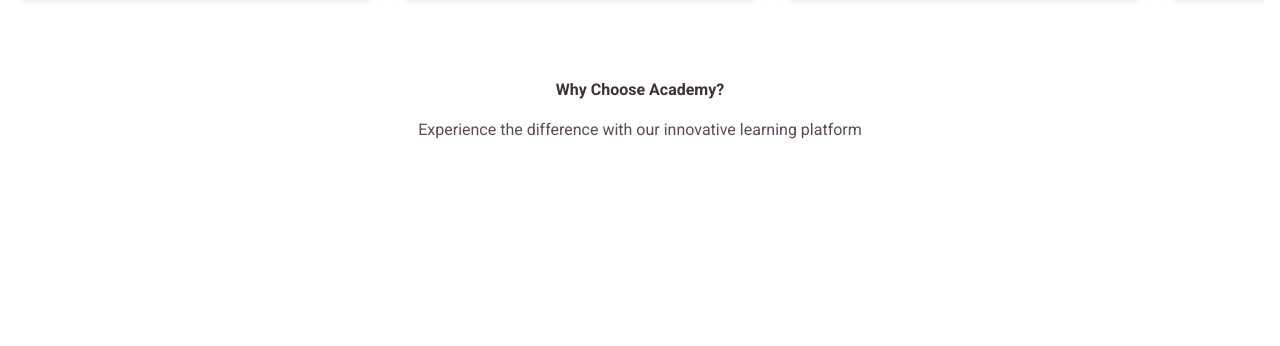
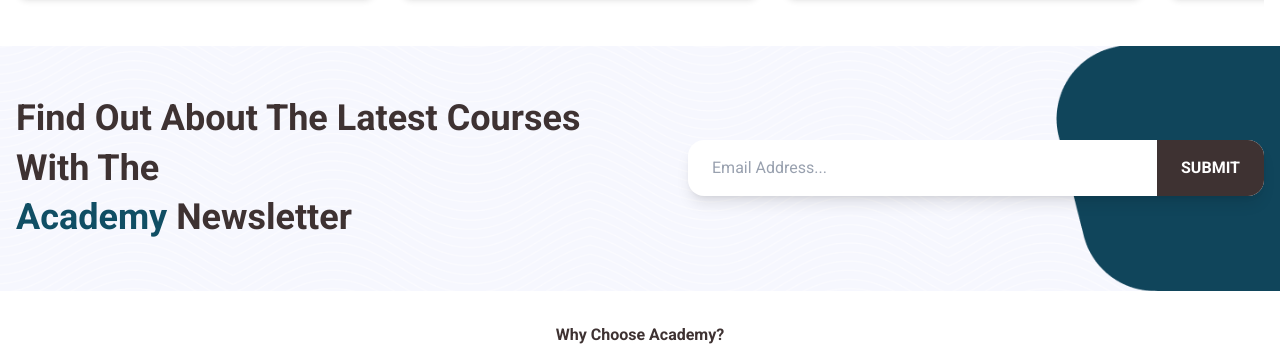
Before and after one commit to tabaani-interns/academy-Front, a Next.js app in the folder academy/: page / in a window 1280 px wide. Shown: the part 2803-3149 px from the top of the page. Before the commit the page ends 3009 px from the top, so only its background shows below. Built offline with nearby package versions, Linux system fonts and the light colour scheme.

Commit message:
NewsLetter

```diff
--- a/academy/app/page.tsx
+++ b/academy/app/page.tsx
@@ -1,3 +1,5 @@
+import NewsLetter from "@/components/NewsLetter";
+
 "useClient"
 import LargeHero from "@/components/LargeHero";
 import SearchPanel from "@/components/SearchPanel";
@@ -14,6 +16,7 @@ export default function Home() {
         <SearchPanel />
         <NewCourses />
         <TopCourses />
+      <NewsLetter/>
 
 
 
--- a/academy/components/CourseCard.tsx
+++ b/academy/components/CourseCard.tsx
@@ -51,7 +51,7 @@ const CourseCard =({
                     </div>
                 </div>
                 <div className="flex justify-between">
-                    <button className="mt-3 p-6 bg-black text-white py-2 rounded-lg hover:bg-gray-800">
+                    <button className="mt-3 p-6 bg-black text-white py-2 rounded-lg hover:bg-yellow-500">
                         {startCourseText} &nbsp; &gt;
                     </button>
 
--- a/academy/components/NewCourses.tsx
+++ b/academy/components/NewCourses.tsx
@@ -129,7 +129,7 @@ const NewCourses = () => {
             {/* Filter Navigation */}
             <div className="flex flex-col gap-4 md:flex-row md:items-center md:justify-between mb-8">
                 <div className="flex items-center gap-2">
-                    <span className="w-2 h-2 rounded-full bg-yellow-400" />
+                    <span className="w-2 h-2 rounded-full bg-yellow-500" />
                     <h4 className="text-xl font-semibold text-gray-900 font-roboto">NEW COURSES</h4>
                 </div>
 
@@ -140,11 +140,11 @@ const NewCourses = () => {
                             className={`px-4 py-2 rounded-xl text-black whitespace-nowrap transition-all ${
                                 selectedCategory === category
                                     ? "bg-gray-100 shadow font-medium font-semibold "
-                                    : "text-gray-700 hover:bg-gray-100"
+                                    : "text-gray-700 "
                             }`}
                             onClick={() => handleCategorySelect(category)}
                         >
-                            {category}
+                           <p className="hover:text-yellow-500">{category}</p>
                         </button>
                     ))}
 
@@ -154,8 +154,8 @@ const NewCourses = () => {
                         onClick={applyFilter}
                         className={`group p-2 rounded-xl shadow-sm transition-colors
               ${isActive
-                            ? 'bg-gray-200 text-white hover:bg-yellow-200'
-                            : 'bg-yellow-200 text-gray-700 hover:bg-gray-900'}`}
+                            ? 'bg-gray-200 text-white hover:bg-yellow-500'
+                            : 'bg-yellow-500 text-gray-700 hover:bg-gray-900'}`}
                     >
                         <Filter
                             className={`w-5 h-5 transition-colors
@@ -188,7 +188,7 @@ const NewCourses = () => {
                             No courses match the selected filter criteria.
                         </p>
                         <button
-                            className="px-4 py-2 bg-gray-900 text-gray-400  rounded-lg hover:bg-yellow-100"
+                            className="px-4 py-2 bg-gray-900 text-gray-400  rounded-lg hover:bg-yellow-500"
                             onClick={() => {
                                 setSelectedCategory("All Course");
                                 setActiveCategory("All Course");
--- /dev/null
+++ b/academy/components/NewsLetter.tsx
@@ -0,0 +1,58 @@
+"use client";
+import React from "react";
+
+const Newsletter = () => {
+    const SendEmail = (e: React.FormEvent) => {
+        e.preventDefault();
+        console.log("Subscribed");
+    };
+
+    return (
+        <section
+            className="w-full bg-cover bg-center bg-no-repeat py-12 px-4"
+            style={{
+                backgroundImage: "url('/assets/images/NewsLetter/background.png')",
+            }}
+        >
+            {/* Optional white overlay for readability */}
+
+                <div className="max-w-7xl mx-auto flex flex-col lg:flex-row items-center justify-between gap-8">
+                    {/* Left Text */}
+                    <div className="text-center lg:text-left">
+                        <h2 className="text-3xl sm:text-4xl font-bold text-black leading-snug">
+                            Find Out About The Latest Courses With The <br />
+                            <span className="text-cyan-900">Academy</span> Newsletter
+                        </h2>
+                    </div>
+
+                    {/* Right: Form with rounded dark background */}
+                    <div className="relative w-full max-w-xl">
+                        {/* Blue curved background */}
+                        <div className="absolute inset-0 bg-cyan-900 rounded-[50px] -z-10"></div>
+
+                        {/* Form */}
+                        <form
+                            onSubmit={SendEmail}
+                            className="flex items-center w-full bg-white rounded-[16px] overflow-hidden shadow-lg"
+                        >
+                            <input
+                                type="email"
+                                placeholder="Email Address..."
+                                className="flex-1 px-6 py-4 text-black placeholder-gray-400 outline-none"
+                                required
+                            />
+                            <button
+                                type="submit"
+                                className="bg-black hover:bg-yellow-500 text-white font-bold px-6 py-4"
+                            >
+                                SUBMIT
+                            </button>
+                        </form>
+                    </div>
+                </div>
+
+        </section>
+    );
+};
+
+export default Newsletter;
--- a/academy/components/TopCourses.tsx
+++ b/academy/components/TopCourses.tsx
@@ -132,13 +132,13 @@ const TopCourses = () => {
                 <div className="flex items-center gap-2">
                     <button
                         onClick={() => scrollByCards("left")}
-                        className="p-2 rounded-full font-medium font-semibold hover:bg-gray-100"
+                        className="p-2 rounded-xl font-medium font-semibold hover:bg-yellow-500"
                     >
                         <ChevronLeft className="w-5 h-5 text-black" />
                     </button>
                     <button
                         onClick={() => scrollByCards("right")}
-                        className="p-2 rounded-full font-medium font-semibold hover:bg-gray-100"
+                        className="p-2 rounded-xl font-medium font-semibold hover:bg-yellow-500"
                     >
                         <ChevronRight className="w-5 h-5 text-black" />
                     </button>
```
Also changed, not shown: academy/public/assets/images/NewsLetter/background.png (added).
